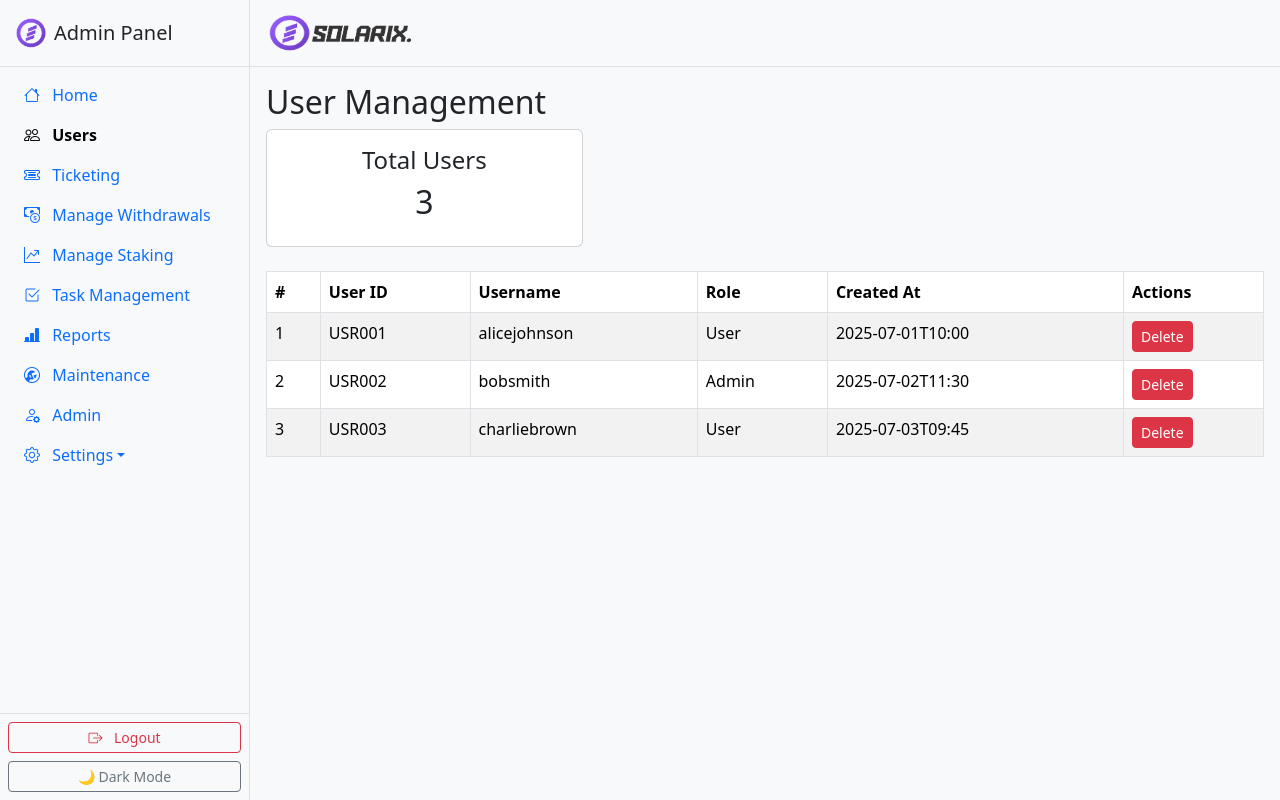
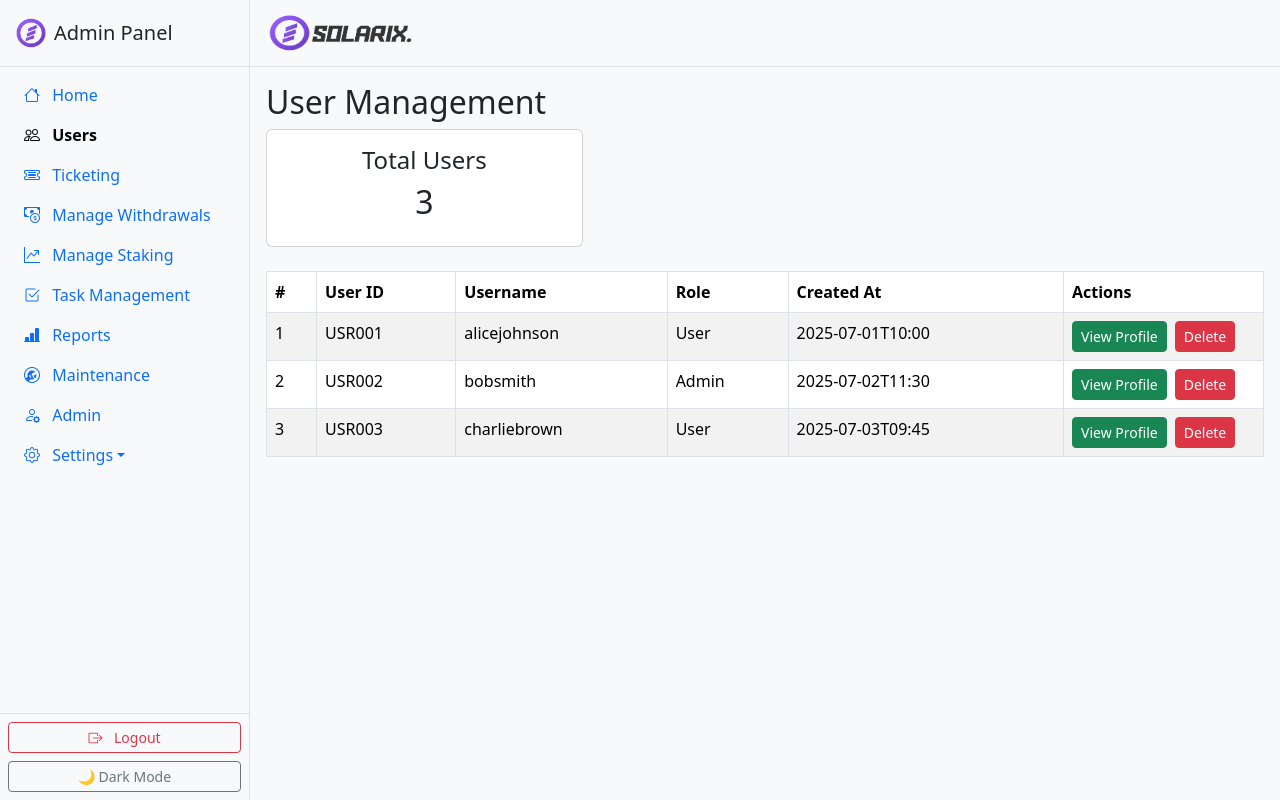
Before and after one commit to Joshbill-pixel/Admin-pannel, a React (Vite) app: page /Admin-pannel/dashboard/users in a window 1280 px wide. Built offline with nearby package versions, Linux system fonts and the light colour scheme.

Commit message:
Added new features

```diff
--- a/src/pages/dashboard/Users.jsx
+++ b/src/pages/dashboard/Users.jsx
@@ -57,7 +57,7 @@ const Users = () => {
             <th>Username</th>
             <th>Role</th>
             <th>Created At</th>
-            <th style={{ width: '140px' }}>Actions</th>
+            <th style={{ width: '200px' }}>Actions</th>
           </tr>
         </thead>
         <tbody>
@@ -68,24 +68,18 @@ const Users = () => {
               </td>
             </tr>
           ) : (
-            users.map(({ id, userId, username, role, createdAt }, index) => {
-              const isSelected = editingUser?.id === id
-
-              return (
-                <tr
-                  key={id}
-                  style={{ cursor: 'pointer', backgroundColor: isSelected ? '#f0f0f0' : 'transparent' }}
-                  onClick={() => setEditingUser(users.find(u => u.id === id))}
-                >
+            users.map(({ id, userId, username, role, createdAt }, index) => (
+              <tr key={id}>
                 <td>{index + 1}</td>
                 <td>{userId}</td>
+                <td>{username}</td>
+                <td>{role}</td>
+                <td>{createdAt}</td>
                 <td>
-                    {username}
-                    {isSelected && (
                   <Button
                     variant="success"
                     size="sm"
-                        style={{ marginLeft: '10px' }}
+                    className="me-2"
                     onClick={() =>
                       navigate(`/dashboard/user-profile/${id}`, {
                         state: { user: users.find(u => u.id === id) },
@@ -94,18 +88,12 @@ const Users = () => {
                   >
                     View Profile
                   </Button>
-                    )}
-                  </td>
-                  <td>{role}</td>
-                  <td>{createdAt}</td>
-                  <td>
                   <Button variant="danger" size="sm" onClick={() => handleDelete(id)}>
                     Delete
                   </Button>
                 </td>
               </tr>
-              )
-            })
+            ))
           )}
         </tbody>
       </Table>
```
Lines whose indentation alone changed are shown as unchanged.
